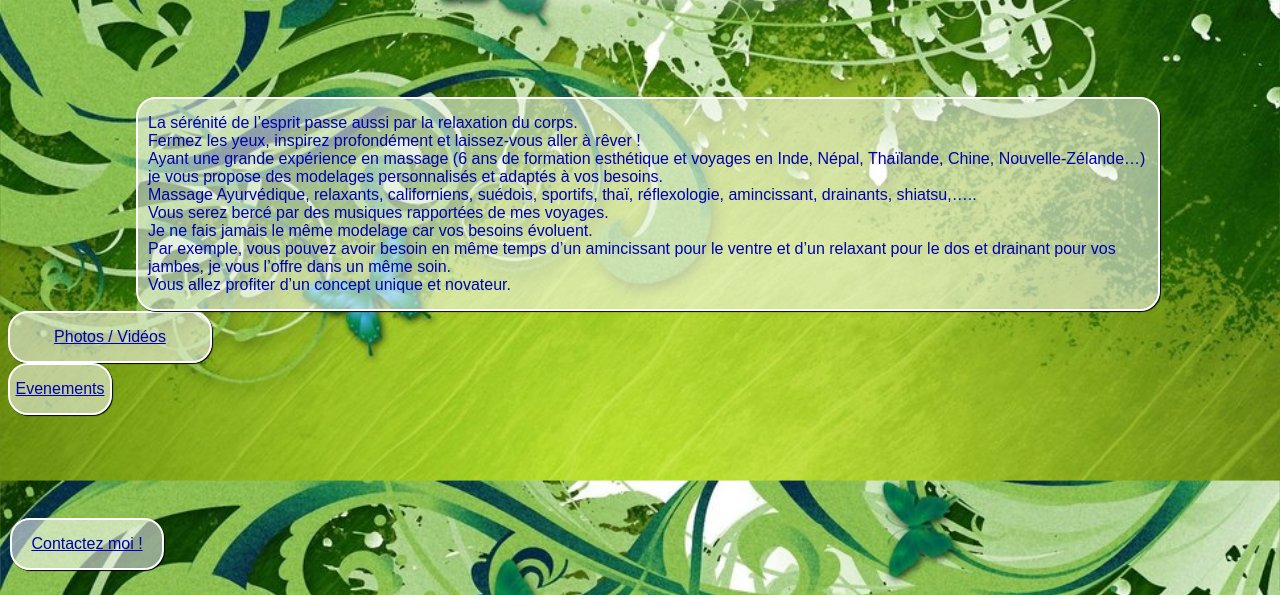
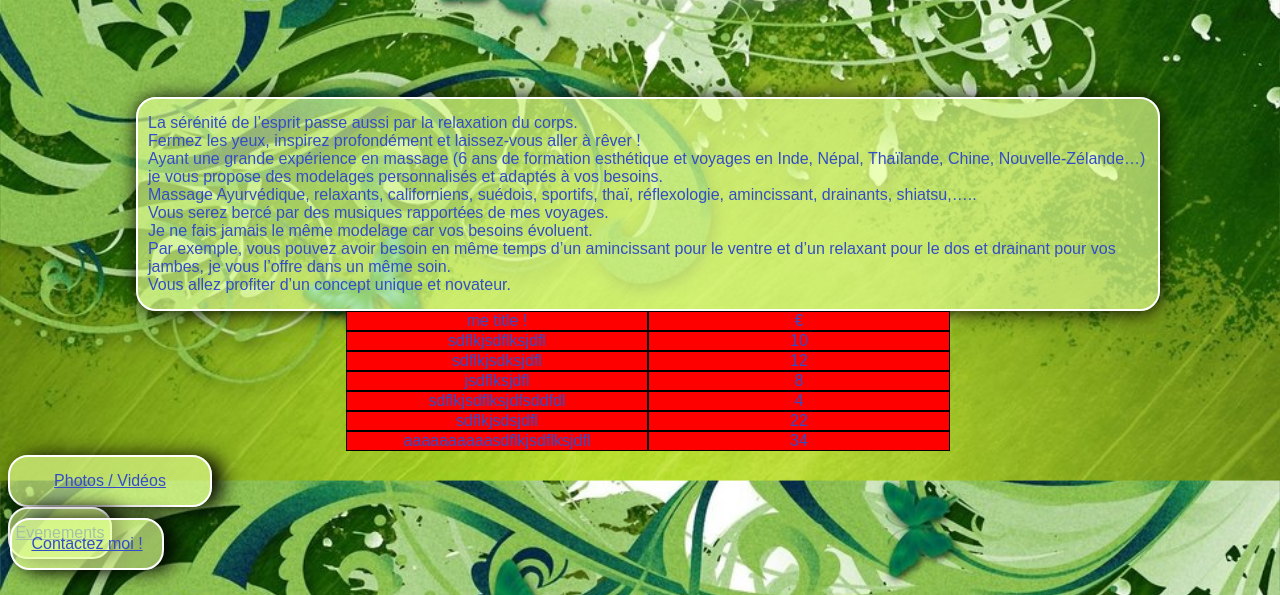
Before and after one commit to Lithium73/soinsdebienetre, a website: page app/index.html at #/me in a window 1280 px wide. Both pictures are taken after a click on the element "Massage Esthétique". Shown: the part 205-800 px from the top of the page. Drawn offline with nearby package versions, Linux system fonts and the light colour scheme; some packages are replaced by stand-ins of ours; files that its build step writes are made by us from their sources.

Commit message:
fourth  commit

```diff
--- a/app/index.html
+++ b/app/index.html
@@ -15,6 +15,7 @@
     <link rel="stylesheet" href="styles/me.css">
     <link rel="stylesheet" href="styles/math.css">
     <link rel="stylesheet" href="styles/se.css">
+    <link rel="stylesheet" href="styles/billgrid.css">
     <!-- endbuild -->
   </head>
   <body ng-app="soinsbienetreApp">
@@ -79,6 +80,7 @@
         <script src="scripts/controllers/math.js"></script>
         <script src="scripts/controllers/se.js"></script>
         <script src="scripts/controllers/photo.js"></script>
+        <script src="scripts/directives/billgrid.js"></script>
         <!-- endbuild -->
 </body>
 </html>
--- /dev/null
+++ b/app/mock/me.json
@@ -0,0 +1,12 @@
+{
+  "title" : "me title ! ",
+  "grid" : [
+    {"text":"sdflkjsdflksjdfl","price" : 10},
+    {"text":"sdflkjsdksjdfl","price" : 12},
+    {"text":"jsdflksjdfl","price" : 8},
+    {"text":"sdflkjsdflksjdfsddfdl","price" : 4},
+    {"text":"sdflkjsdsjdfl","price" : 22},
+    {"text":"aaaaaaaaaasdflkjsdflksjdfl","price" : 34}
+  ]
+
+}
--- /dev/null
+++ b/app/scripts/directives/billgrid.js
@@ -0,0 +1,62 @@
+'use strict';
+
+/**
+ * @ngdoc directive
+ * @name soinsbienetreApp.directive:billgrid
+ * @description
+ * # billgrid
+ */
+angular.module('soinsbienetreApp')
+  .directive('billgrid', function ($http) {
+    return {
+      template: '<div></div>',
+      restrict: 'E',
+
+      link: function postLink(scope, element, attrs) {
+
+        var createTitle = function(title,cellWidth){
+          var row = createRow(title,"€",cellWidth);
+          row.className = "billgridTitle";
+          return row;
+        };
+
+        var createRow = function(title,price,cellWidth){
+          var text = document.createElement("div");
+          text.className = "text cell";
+          text.textContent = title;
+          text.style.width = cellWidth+"px";
+
+          var domPrice = document.createElement("div");
+          domPrice.className = "price cell";
+          domPrice.textContent = price;
+          domPrice.style.width = cellWidth+"px";
+
+          var row = document.createElement("div");
+          row.className = "row";
+          row.appendChild(text);
+          row.appendChild(domPrice);
+
+          return row
+        };
+
+        var createGrid = function(grid,cellWidth){
+
+          var final = document.createElement("div");
+          final.appendChild(createTitle(grid.title,cellWidth));
+          for(var i=0; i<grid.grid.length;i++){
+            final.appendChild(createRow(grid.grid[i].text,grid.grid[i].price,cellWidth));
+          }
+          return final;
+        };
+
+        var dataUrl = attrs.xhr;
+        var cellWidth = attrs.cellwidth;
+        $http.get(dataUrl)
+          .then(function(data){
+            var grid = data.data;
+            var domGrid = createGrid(grid,cellWidth);
+            element.append(domGrid)
+          });
+      }
+    };
+  });
--- /dev/null
+++ b/app/styles/billgrid.css
@@ -0,0 +1,16 @@
+billgrid{
+
+}
+
+.cell{
+  border:1px solid black;
+}
+
+.text{
+  float:left;
+  clear:left;
+}
+
+.price{
+  float:left;
+}
--- a/app/styles/main.css
+++ b/app/styles/main.css
@@ -3,7 +3,7 @@ body{
   width:100%;
   background-image:url(../images/background.jpg);
   background-size:100%;
-  color: #0001ad;
+  color: #334dc6;
   overflow-x: hidden;
   font-family: Arial;
 }
@@ -50,20 +50,22 @@ body{
 .bubble{
     border:2px solid white;
     border-radius:20px 20px 20px 20px;
-    background-color: rgba(255, 255, 255, 0.55);
+    background-color: rgba(226, 255, 146, 0.65);
     text-align:center;
     padding-top:15px;
     padding-bottom:15px;
-    box-shadow:1px 1px 1px black;
+    box-shadow:1px 1px 20px black;
 }
 
 .bubble.link{
   text-decoration : underline;
   cursor:pointer;
+  box-shadow:10px 1px 20px black;
 }
 
 .bubble.link:hover{
-  box-shadow:1px 1px 30px #008721;
+  background-color: rgba(226, 255, 146, 0.95);
+  box-shadow:10px 1px 50px #008721;
 }
 
 
--- a/app/styles/me.css
+++ b/app/styles/me.css
@@ -11,6 +11,11 @@
   width:1000px;
 }
 
+#meBill{
+  display:inline-block;
+  background-color:red;
+}
+
 #photo{
     width:200px;
 }
--- a/app/views/me.html
+++ b/app/views/me.html
@@ -9,6 +9,9 @@
     Par exemple, vous pouvez avoir besoin en même temps d’un amincissant pour le ventre et d’un relaxant pour le dos et drainant pour vos jambes, je vous l’offre dans un même soin.<br/>
     Vous allez profiter d’un concept unique et novateur.<br/>
   </div>
+
+  <billgrid id="meBill" xhr="mock/me.json" cellwidth="300"></billgrid>
+
   <div id="photo" class="bubble link">Photos / Vidéos</div>
   <div id="event" class="bubble link">Evenements</div>
 </div>
```
Also changed, not shown: 1 other file.
